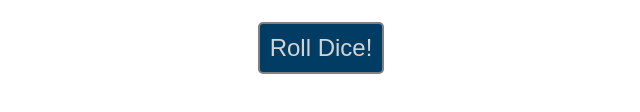
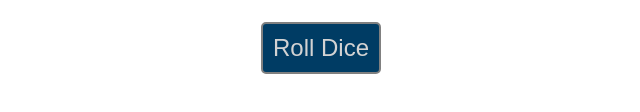
Before and after one commit to JakeKrummenacher/two-dice, a plain HTML site: page index.html in a window 1280 px wide. Shown: the part 312-424 px from the top of the page, 319-959 px from the left. Drawn offline with Linux system fonts and the light colour scheme.

Commit message:
Update index.html

```diff
--- a/index.html
+++ b/index.html
@@ -14,7 +14,7 @@
             <img src="assets/unknown.png" alt="second die" id="die-2">
         </div>
         <div id="side-bar">Click Below to Roll the Dice!</div>
-        <button onclick="rollDice()">Roll Dice!</button>
+        <button onclick="rollDice()">Roll Dice</button>
     </div>
 </body>
 </html>
```
